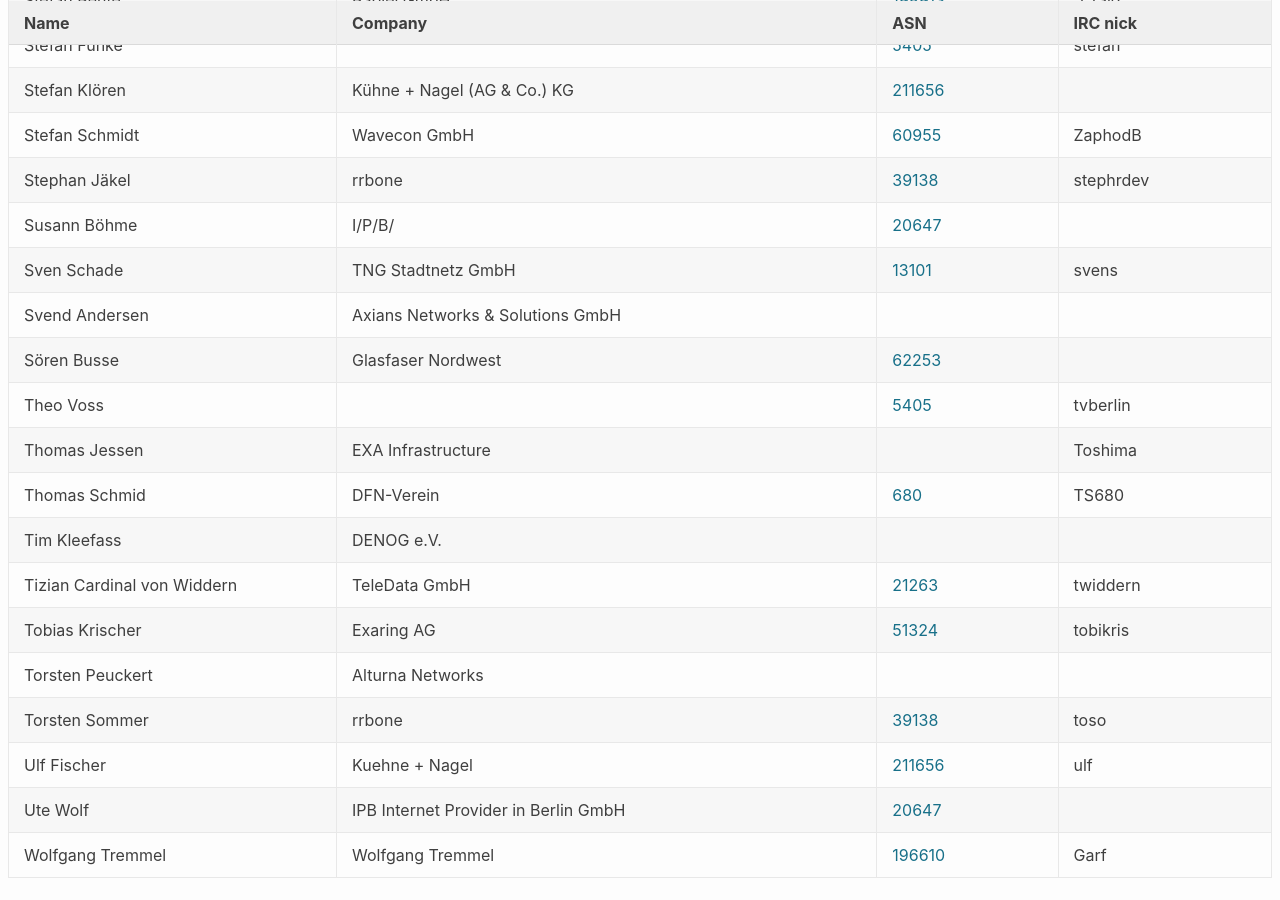
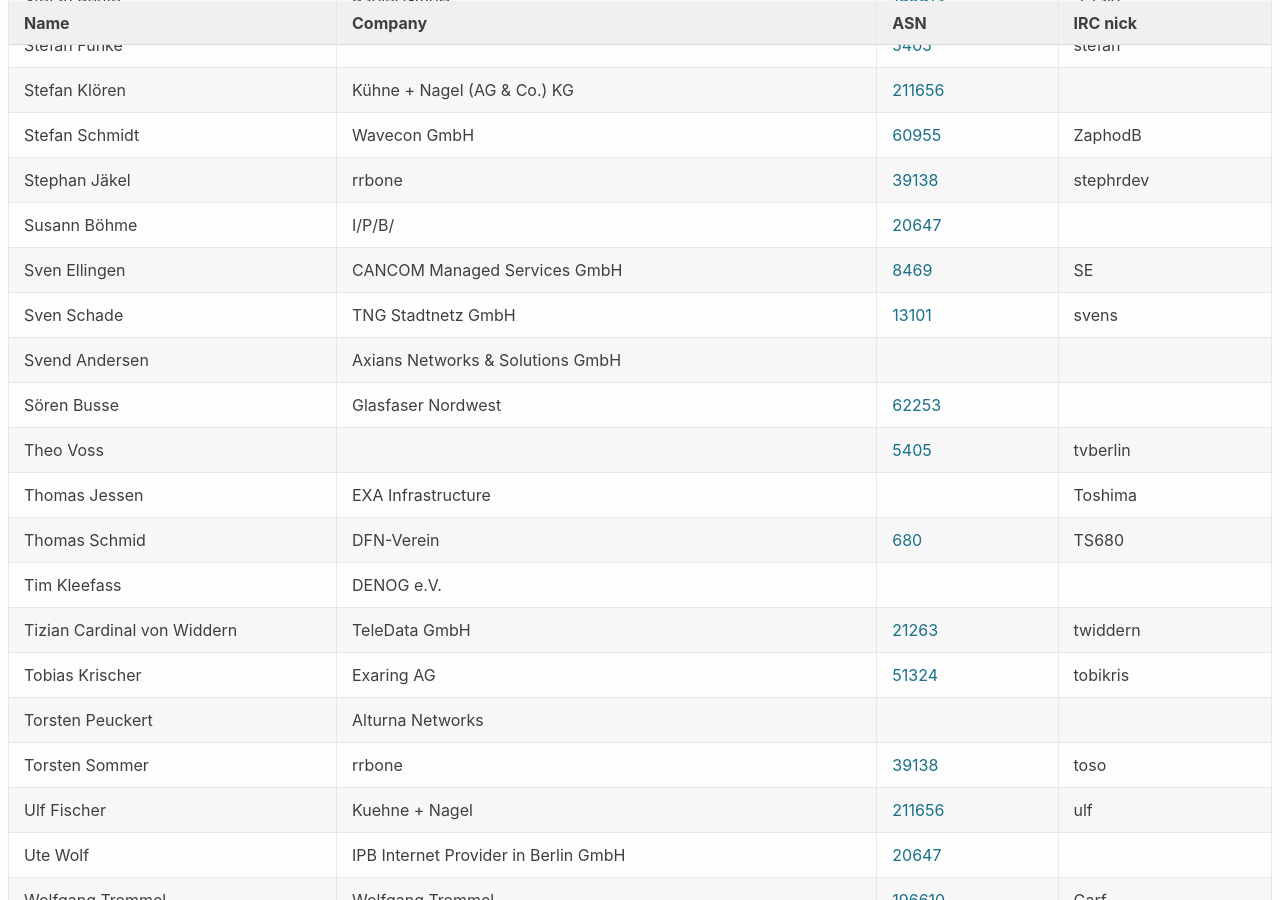
Before and after one commit to denog/pretix-attendeelist, a Jekyll site: the page built from denog15/index.md, in a window 1280 px wide and 900 px high, scrolled down 6634 px. Built offline with Jekyll 4.4.1, drawn with Linux system fonts in a browser that asks for light colours.

Commit message:
Latest data: Thu Aug 31 15:10:28 UTC 2023

```diff
--- a/_data/attendees_denog15_onsite.json
+++ b/_data/attendees_denog15_onsite.json
@@ -906,6 +906,12 @@
     "asn": null
   },
   {
+    "name": "Sven Ellingen",
+    "company": "CANCOM Managed Services GmbH",
+    "irc": "SE",
+    "asn": "8469"
+  },
+  {
     "name": "Sven Schade",
     "company": "TNG Stadtnetz GmbH",
     "irc": "svens",
```
